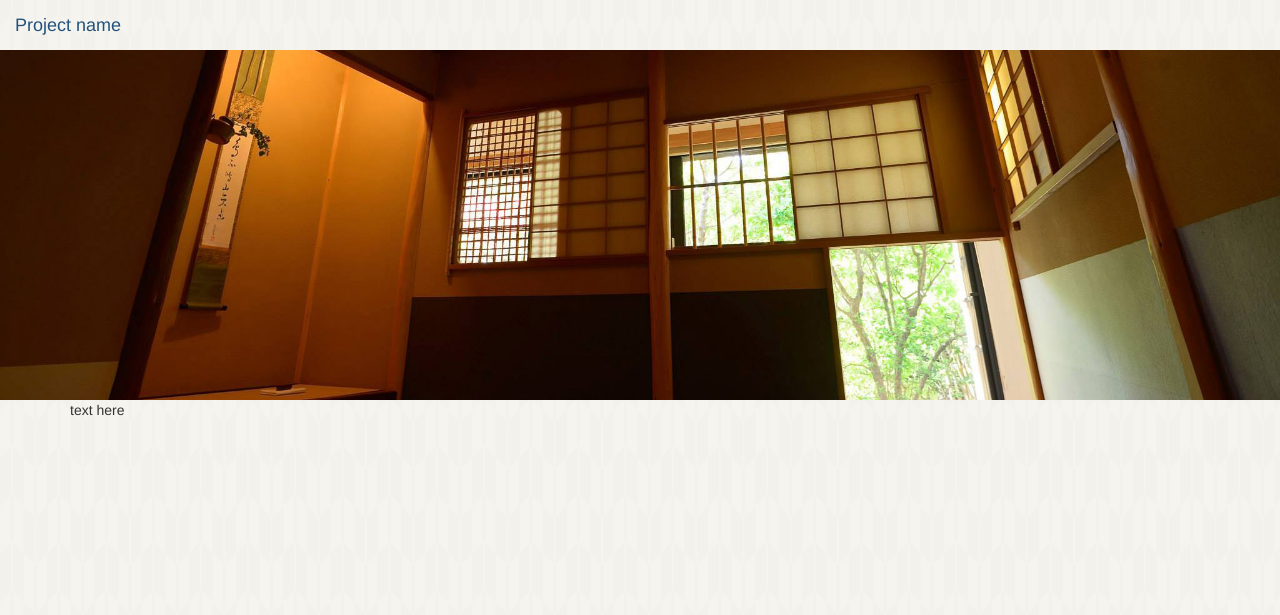
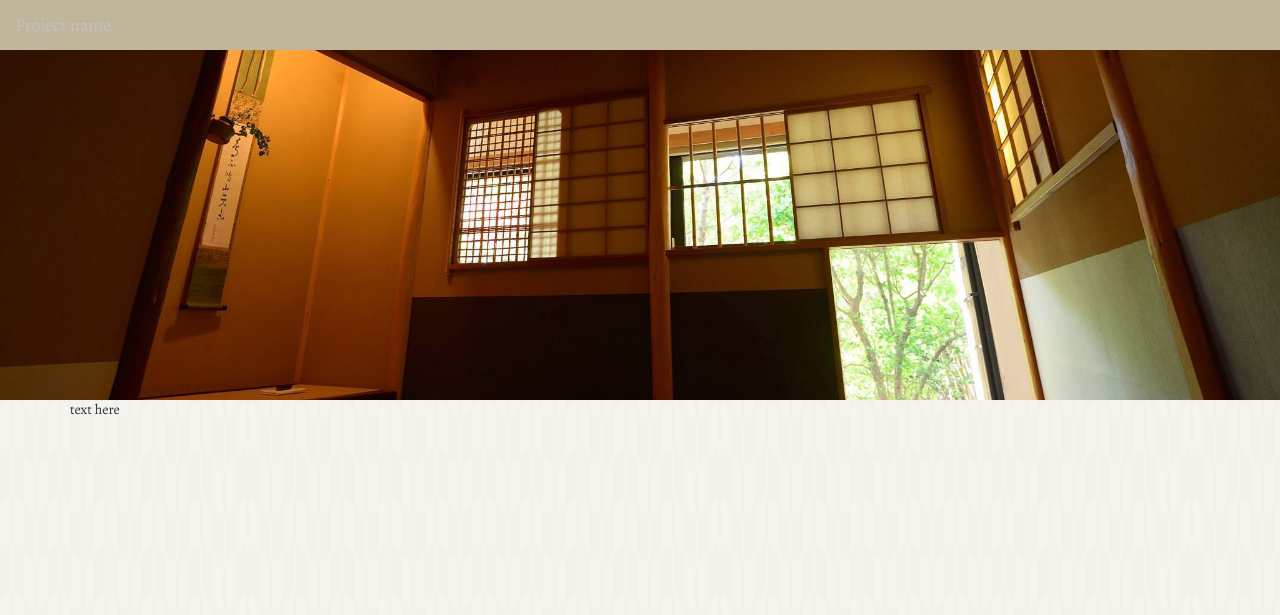
Before and after one commit to stps/urasenkecu, a PHP site: page / in a window 1280 px wide. Shown: the top 615 px of the page. Before the commit the page ends 416 px from the top, so only its background shows below. Run offline with PHP 8.4, Linux system fonts and the light colour scheme; some libraries are stand-ins or nearby versions.

Commit message:
some colors

```diff
--- a/css/home.css
+++ b/css/home.css
@@ -20,9 +20,24 @@ body {
   background-image: url("../images/arrow-back-light.png");
   background-repeat: repeat;
   background-attachment: fixed;
+  font-family: 'Alegreya', serif;
+}
+
+.nav-container {
+  /*background: #F2F2E6;*/
+  background: #C1B59B;
+  color: #f0f0f0;
+}
+
+.nav-container a {
+  color: #f0f0f0;
+}
+
+.nav-container a:hover {
+  color: #c2c2c2;
 }
 
 .container {
   margin-top: 50px;
-  min-height: 800px;
+  min-height: 1000px;
 }
--- a/index.html
+++ b/index.html
@@ -15,6 +15,7 @@
 
     <!-- Custom styles for this template -->
     <link href="css/home.css" rel="stylesheet">
+    <link href='http://fonts.googleapis.com/css?family=Alegreya' rel='stylesheet' type='text/css'>
 
     <!-- Just for debugging purposes. Don't actually copy these 2 lines! -->
     <!--[if lt IE 9]><script src="../../assets/js/ie8-responsive-file-warning.js"></script><![endif]-->
```
